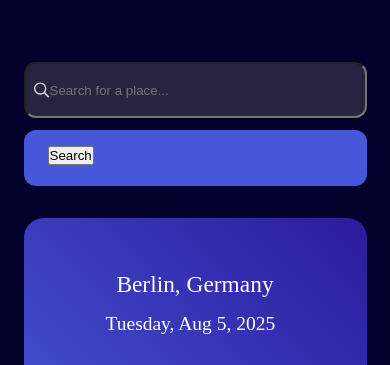
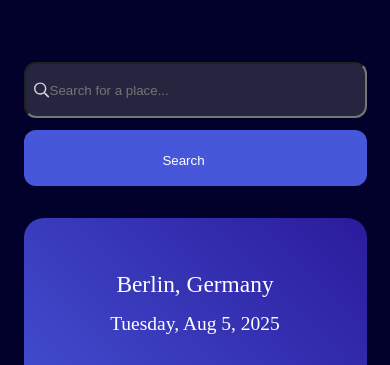
Before and after one commit to NoelPhil/Siwes, a website: page index.html in a window 390 px wide. Shown: the part 253-618 px from the top of the page. Drawn offline with Linux system fonts and the light colour scheme.

Commit message:
Second commit

```diff
--- a/CSS/style.css
+++ b/CSS/style.css
@@ -128,6 +128,10 @@ html {
   width: 343px;
 }
 
+.search::placeholder {
+  color: white;
+}
+
 .search .search-input {
   width: 100%;
   height: 56px;
@@ -136,6 +140,7 @@ html {
   padding: 16px 24px;
   border-radius: 12px;
   background-color: #262540;
+  color: white;
 }
 
 .search .search-icon {
@@ -158,6 +163,20 @@ html {
   padding: 16px 24px;
   border-radius: 12px;
   background-color: #4658d9;
+  padding: 10px 10px;
+}
+
+.button {
+  width: 300px;
+  height: 40px;
+  display: flex;
+  align-items: center;
+  justify-content: center;
+  text-align: center;
+  background-color: transparent;
+  border: none;
+  cursor: pointer;
+  color: white;
 }
 
 /* Content container */
@@ -220,7 +239,7 @@ html {
 
 /* Location Info */
 .location-info {
-  width: 219px;
+  width: 300px;
   height: 68px;
   display: flex;
   gap: 12px;
@@ -230,7 +249,7 @@ html {
 }
 
 .current-city {
-  width: 219px;
+  width: 300px;
   height: 34px;
   display: flex;
   align-items: center;
@@ -238,12 +257,15 @@ html {
 }
 
 .city {
-  font-size: clamp(16px, 6vw, 30px);
+  font-size: clamp(5px, 6vw, 30px);
 }
 
 .current-date {
   width: 179px;
   height: 22px;
+  display: flex;
+  align-items: center;
+  justify-content: center;
 }
 
 .date {
```
